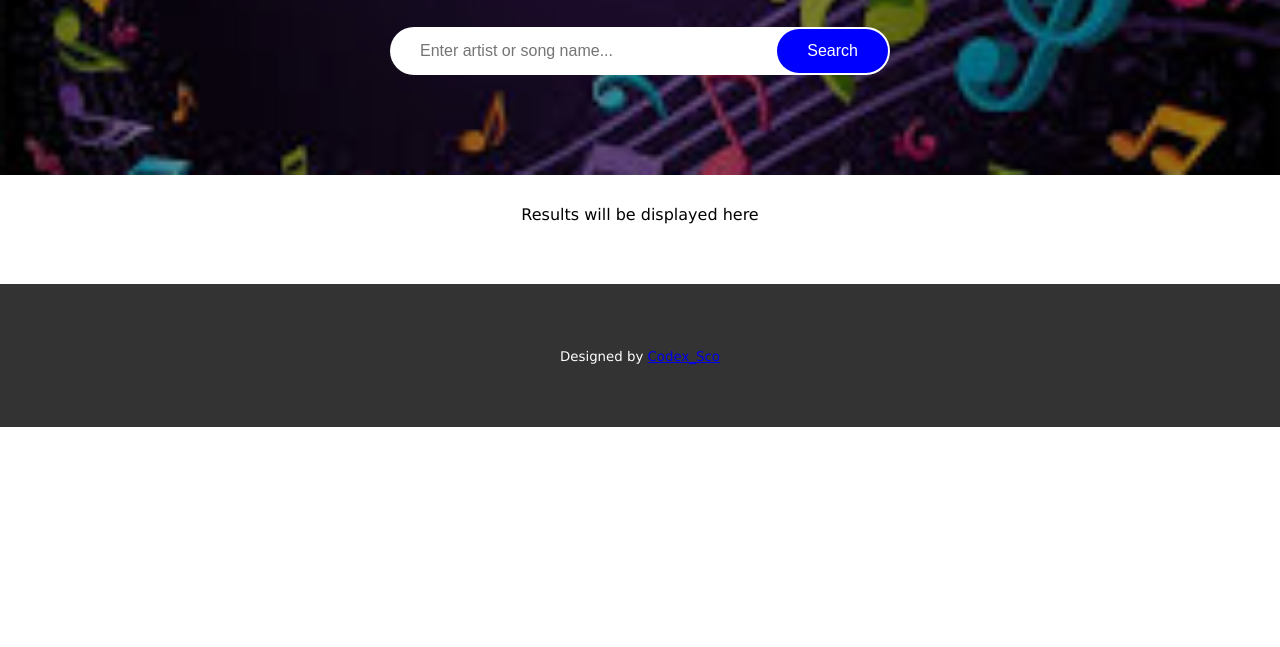
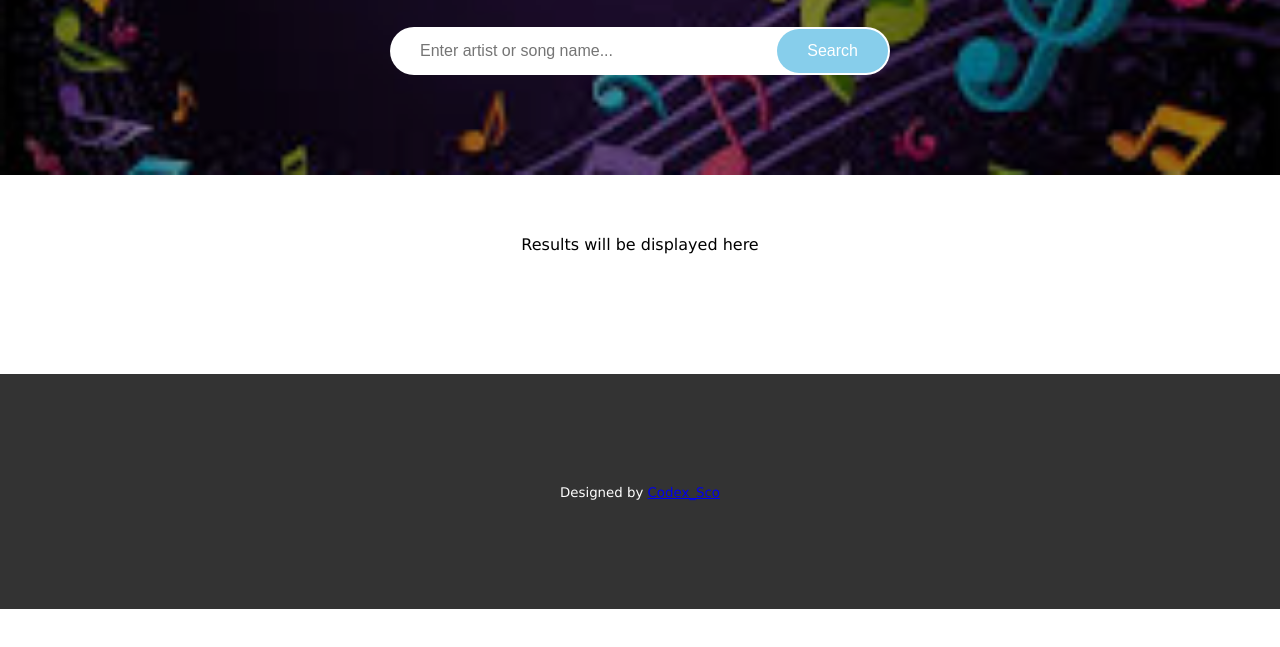
Before and after one commit to SammieKei40/MusicLyricsSearch, a plain HTML site: page index.html in a window 1280 px wide. Shown: the part 141-788 px from the top of the page. Drawn offline with Linux system fonts and the light colour scheme.

Commit message:
style.css

```diff
--- a/style.css
+++ b/style.css
@@ -70,7 +70,7 @@ button {
     position: absolute;
     top: 2px;
     right: 2px;
-    background-color: blue;
+    background-color: skyblue;
     border: 0;
     border-radius: 50px;
     color: #fff;
@@ -79,11 +79,11 @@ button {
   }
 
   .btn {
-    background-color: #8d56fd;
+    background-color: skyblue;
     border: 0;
     border-radius: 10px;
     color: #fff;
-    padding: 4px 10px;
+    padding: 4px 4px;
   }
 
   ul.songs {
@@ -99,13 +99,13 @@ button {
   }
 
   .container {
-    margin: 30px auto;
+    margin: 60px auto;
     max-width: 100%;
-    width: 500px;
+    width: 800px;
   }
 
   .container h2 {
-    font-weight: 300;
+    font-weight: 300px;
   }
 
   .container p {
@@ -127,5 +127,17 @@ button {
     color: #fff;
     text-align: center;
     font-weight: var(--font-semi);
-    padding: 2rem 0;
+    padding: 3rem 0;
   }
+
+  @media screen and (min-width: 600px){
+    footer{
+      min-height: 30vh;
+    }
+  }
+
+  @media screen and (min-width: 1024px){
+    footer{
+      min-height: 20vh;
+    }
+  }
```
